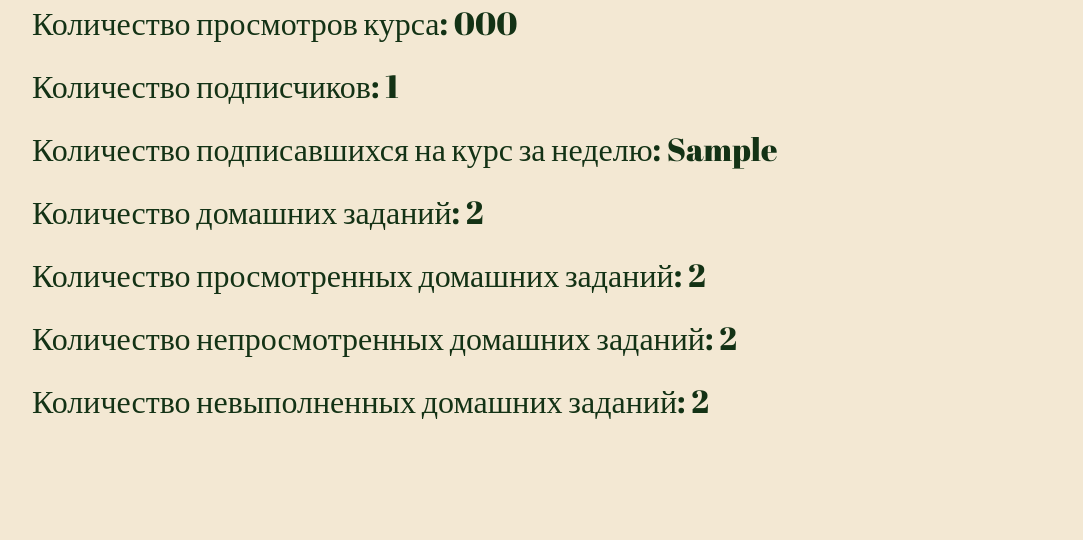
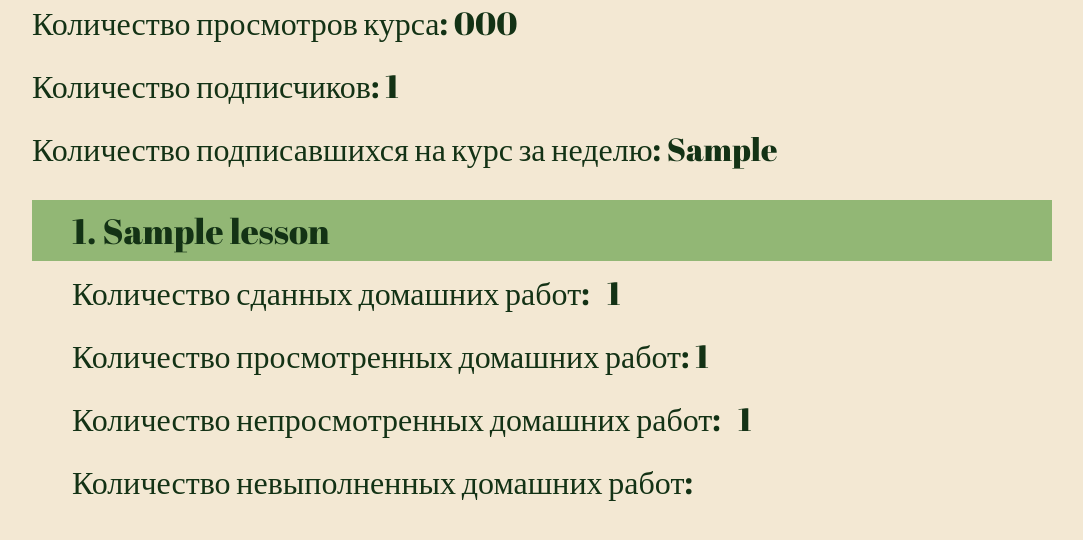
Before and after one commit to Treshersnop/diplom, a Django app: template training_course/templates/course/course_statistic.html in a window 1280 px wide. Shown: the part 137-677 px from the top of the page, without its empty margins (78-1161 px from the left). Run offline with Django 5.2, Linux system fonts and the light colour scheme; the template is opened without the code that fills it: most values are stand-ins (such as "Sample title", 1, 10 or a date in 2020); parts of the project's set-up code (start-up, migrations or seed data) failed here and were passed over.

Commit message:
статистика

```diff
--- a/training_course/static/training_course/css/course.css
+++ b/training_course/static/training_course/css/course.css
@@ -73,6 +73,12 @@
   }
 }
 
+.course-link {
+  display: flex;
+  align-items: center;
+  justify-content: space-between;
+}
+
 .filters {
   display: flex;
   justify-content: space-between;
@@ -116,7 +122,6 @@
   }
 }
 
-
 .filter__btn {
   background-color: transparent;
   border: 2px solid #133215;
@@ -139,7 +144,6 @@
 
 .criteria {
   margin: 40px 0 0 100px;
-
 }
 
 .criterion {
@@ -148,3 +152,14 @@
   padding: 10px;
   white-space: pre;
 }
+
+.lesson-head {
+  font-size: 35px;
+  margin: 20px 150px 0 10px;
+  padding: 7px 40px;
+  background-color: #92b775;
+}
+
+.lesson-criterion {
+  margin-left: 40px;
+}
--- a/training_course/templates/course/course_detail.html
+++ b/training_course/templates/course/course_detail.html
@@ -44,6 +44,9 @@
         <a href="{% url 'training_course:course_update' course.id %}">
             <input type="button" class="follow button-for-authorized" value="Изменить"/>
         </a>
+        <a href="{% url 'training_course:course_statistic' course.id %}">
+            <input type="button" class="follow button-for-authorized" value="Посмотреть статистику"/>
+        </a>
         {% else %}
         {% if course|user_has_subscription:user.id %}
         <form action="{% url 'training_course:delete_subscription' course.id %}" method="POST">
--- a/training_course/templates/course/course_statistic.html
+++ b/training_course/templates/course/course_statistic.html
@@ -15,21 +15,26 @@
         <p>Количество подписавшихся на курс за неделю: </p>
         <p>{{ subscription_statistic }}</p>
     </div>
-    <div class="criterion">
-        <p>Количество домашних заданий: </p>
-        <p>2</p>
-    </div>
-    <div class="criterion">
-        <p>Количество просмотренных домашних заданий: </p>
-        <p>2</p>
-    </div>
-    <div class="criterion">
-        <p>Количество непросмотренных домашних заданий: </p>
-        <p>2</p>
-    </div>
-    <div class="criterion">
-        <p>Количество невыполненных домашних заданий: </p>
-        <p>2</p>
+    <div class="lesson-statistic">
+        {% for lesson in lessons %}
+        <h2 class="lesson-head">{{ forloop.counter }}. {{ lesson.name }}</h2>
+        <div class="criterion lesson-criterion">
+            <p>Количество сданных домашних работ:   </p>
+            <p>{{ lesson.count_homeworks }}</p>
+        </div>
+        <div class="criterion lesson-criterion">
+            <p>Количество просмотренных домашних работ: </p>
+            <p>{{ lesson.count_checked_homeworks }}</p>
+        </div>
+        <div class="criterion lesson-criterion">
+            <p>Количество непросмотренных домашних работ:   </p>
+            <p>{{ lesson.count_not_checked_homeworks }}</p>
+        </div>
+        <div class="criterion lesson-criterion">
+            <p>Количество невыполненных домашних работ: </p>
+            <p>{{ lesson.not_done_homeworks }}</p>
+        </div>
+        {% endfor %}
     </div>
 </div>
 
```
Also changed, not shown: core/templates/user/detail_user.html (+9 -3 lines), training_course/views/course.py (+6 -5 lines).
